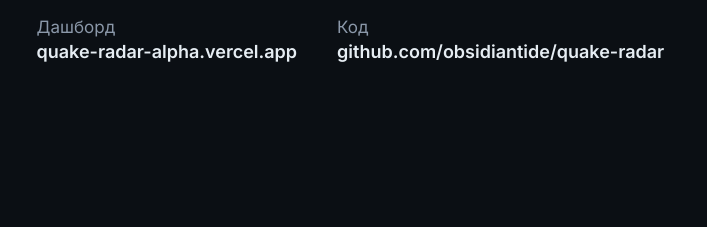
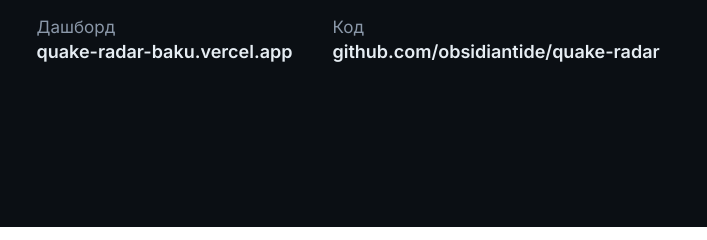
Before and after one commit to obsidiantide/quake-radar, a plain HTML site: page docs/slides/slides.html in a window 1280 px wide. Shown: the part 493-733 px from the top of the page, 253-960 px from the left. Drawn offline with Linux system fonts and the light colour scheme.

Commit message:
docs: point links at the git-linked Vercel site

```diff
--- a/docs/slides/slides.html
+++ b/docs/slides/slides.html
@@ -91,7 +91,7 @@
   <div class="sub">Пайплайн данных о землетрясениях Кавказа и Каспия: два сейсмологических агентства, справочник городов, контроль качества, алерты и дашборд</div>
   <div class="meta">
     <div>Команда<b>Насиров Музаффар<br>Алимран Аскеров<br>Аширов Фарид</b></div>
-    <div>Дашборд<b>quake-radar-alpha.vercel.app</b></div>
+    <div>Дашборд<b>quake-radar-baku.vercel.app</b></div>
     <div>Код<b>github.com/obsidiantide/quake-radar</b></div>
   </div>
 </section>
@@ -440,7 +440,7 @@ population <span class="v">2351300</span></pre>
   <div class="sub">Компромиссы в дизайне, смена схемы источника, самое слабое место, любая цифра.</div>
   <div class="meta">
     <div>Команда<b>Насиров Музаффар · Алимран Аскеров · Аширов Фарид</b></div>
-    <div>Дашборд<b>quake-radar-alpha.vercel.app</b></div>
+    <div>Дашборд<b>quake-radar-baku.vercel.app</b></div>
     <div>Код и данные<b>github.com/obsidiantide/quake-radar</b></div>
   </div>
 </section>
```
Also changed, not shown: 1 other file.
